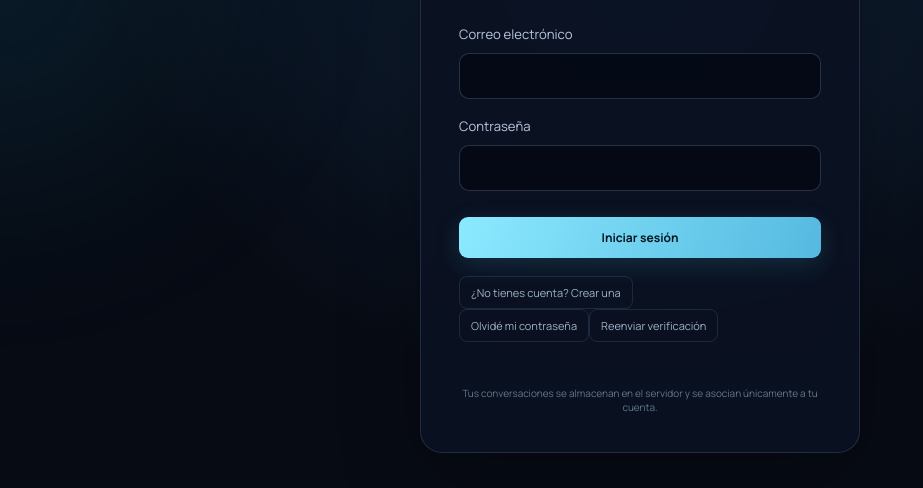
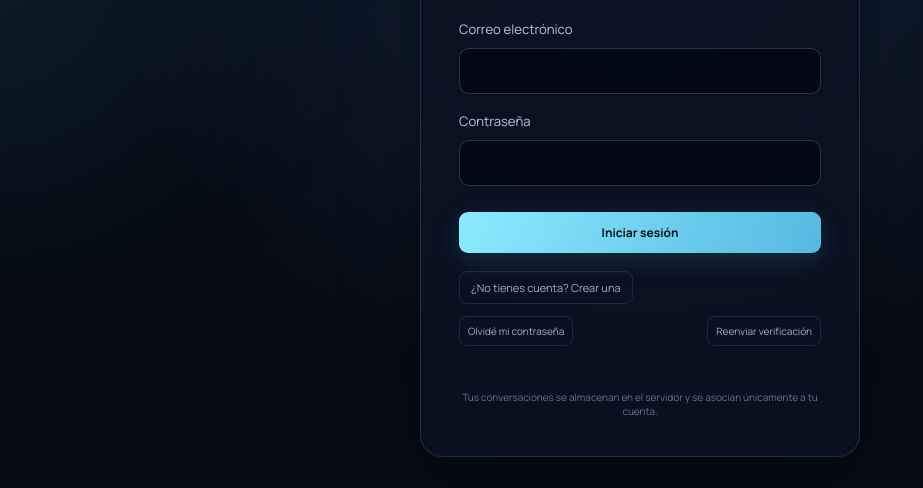
Before and after one commit to chambamty-crypto/ATLAS-AI, a website: page public/index.html in a window 1280 px wide. Shown: the part 312-800 px from the top of the page, without its empty margins (0-923 px from the left). Drawn offline with nearby package versions, Linux system fonts and the light colour scheme; no server answers.

Commit message:
Style account recovery actions

```diff
--- a/public/styles.css
+++ b/public/styles.css
@@ -53,3 +53,5 @@ footer{padding:24px 3px 0;color:#61758a;font-size:9px}.footer-version{color:#8aa
   .top-meta #profile-toggle { order: 3; }
   .memory-item { flex-direction: column; }
 }
+
+.auth-actions{display:flex;justify-content:space-between;gap:12px;flex-wrap:wrap;margin-top:12px}.auth-actions .text-button{font-size:10px;padding:7px 8px}.auth-actions button:disabled{opacity:.5;cursor:wait}
```
